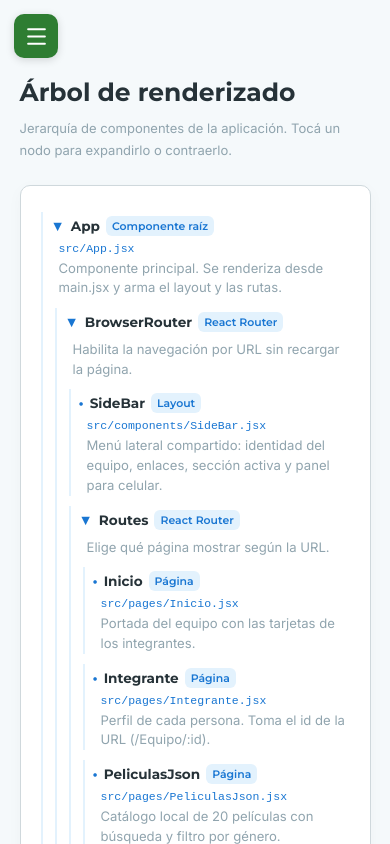
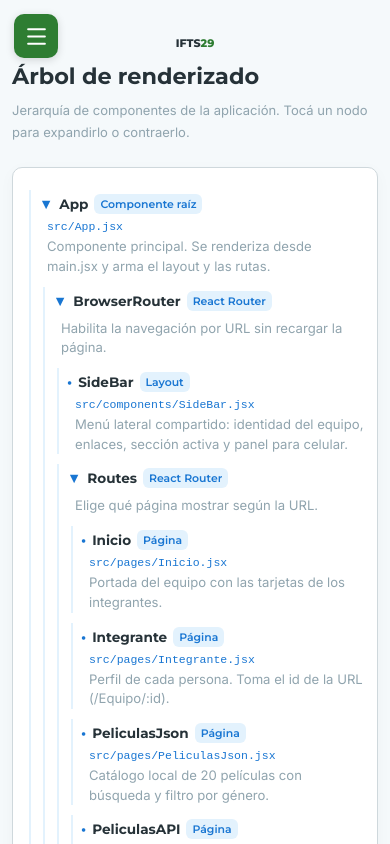
Before and after one commit to SergioCesarBarrientos/TP2---Front-End, a React (Vite) app: page /Arbol in a window 390 px wide. Shown: the top 844 px of the page. Built offline with nearby package versions, Linux system fonts and the light colour scheme.

Commit message:
fix: agregar header en Arbol y Bitacora para el responsive movil

```diff
--- a/src/pages/Arbol.css
+++ b/src/pages/Arbol.css
@@ -5,6 +5,12 @@
   max-width: 850px;
   margin: 0 auto;
   font-family: var(--fuente-texto);
+  box-sizing: border-box;
+  width: 100%;
+}
+
+.arbol-page * {
+  box-sizing: border-box;
 }
 
 .arbol-page h1 {
@@ -26,6 +32,7 @@
   border-radius: 12px;
   border: 1px solid #cfd8dc;
   box-shadow: 0 4px 16px rgba(0, 0, 0, 0.03);
+  min-width: 0;
 }
 
 .arbol-nodo {
@@ -50,6 +57,8 @@
   width: 100%;
   text-align: left;
   font-size: 1rem;
+  min-width: 0;
+  overflow-wrap: anywhere;
 }
 
 .arbol-header:hover {
@@ -68,6 +77,7 @@
   border-radius: 6px;
   color: var(--color-primario);
   font-weight: 600;
+  flex-shrink: 0;
 }
 
 .arbol-desc {
@@ -76,6 +86,8 @@
   color: var(--color-texto-secundario);
   font-family: var(--fuente-texto);
   line-height: 1.5;
+  overflow-wrap: anywhere;
+  word-break: break-word;
 }
 
 .arbol-hijos {
@@ -83,43 +95,17 @@
 }
 
 .arbol-archivo {
-     margin: 2px 0 0 20px;
-     font-family: monospace;
-     font-size: 0.8rem;
-     color: var(--color-primario);
-   }
-
-/* ==========================
-   RESPONSIVE - ÁRBOL
-========================== */
-
-.arbol-page {
-  box-sizing: border-box;
-  width: 100%;
-}
-
-.arbol-page * {
-  box-sizing: border-box;
-}
-
-.arbol-contenedor {
-  min-width: 0;
-}
-
-.arbol-header {
-  min-width: 0;
-  overflow-wrap: anywhere;
-}
-
-.arbol-tipo {
-  flex-shrink: 0;
-}
-
-.arbol-desc,
-.arbol-archivo {
+  margin: 2px 0 0 20px;
+  font-family: monospace;
+  font-size: 0.8rem;
+  color: var(--color-primario);
   overflow-wrap: anywhere;
   word-break: break-word;
 }
+
+/* ==============================
+   RESPONSIVE: TABLETS
+   ============================== */
 
 @media (max-width: 768px) {
   .arbol-page {
@@ -161,9 +147,44 @@
   }
 }
 
+/* ==============================
+   RESPONSIVE: CELULARES
+   ============================== */
+
+@media (max-width: 600px) {
+  .arbol-page {
+    margin: 0 auto;
+    padding: 24px 5% 30px;
+  }
+
+  .arbol-page h1 {
+    margin-top: 0;
+    font-size: 25px;
+    line-height: 1.3;
+  }
+
+  .arbol-page > p {
+    font-size: 13px;
+    line-height: 1.7;
+  }
+
+  .arbol-contenedor {
+    padding: 16px;
+  }
+
+  .arbol-header {
+    max-width: 100%;
+    white-space: normal;
+  }
+}
+
+/* ==============================
+   RESPONSIVE: CELULARES PEQUEÑOS
+   ============================== */
+
 @media (max-width: 480px) {
   .arbol-page {
-    padding: 20px 12px;
+    padding: 24px 12px 20px;
   }
 
   .arbol-page h1 {
@@ -200,45 +221,3 @@
     font-size: 0.72rem;
   }
 }
-
-/* RESPONSIVE: ÁRBOL */
-@media (max-width: 600px) {
-  .arbol-page {
-    box-sizing: border-box;
-    width: 100%;
-    max-width: 100%;
-    min-width: 0;
-    margin: 0;
-    padding: 76px 5% 30px;
-  }
-
-  .arbol-page h1 {
-    margin-top: 0;
-    font-size: 25px;
-    line-height: 1.3;
-  }
-
-  .arbol-page > p {
-    font-size: 13px;
-    line-height: 1.7;
-  }
-
-  .arbol-contenedor {
-    box-sizing: border-box;
-    width: 100%;
-    min-width: 0;
-    padding: 16px;
-  }
-
-  .arbol-header {
-    max-width: 100%;
-    white-space: normal;
-    overflow-wrap: anywhere;
-  }
-
-  .arbol-desc,
-  .arbol-archivo {
-    overflow-wrap: anywhere;
-    word-break: break-word;
-  }
-}
--- a/src/pages/Arbol.jsx
+++ b/src/pages/Arbol.jsx
@@ -121,6 +121,11 @@ function NodoComponente({ nodo }) {
 export default function Arbol() {
   return (
     <div className="arbol-page">
+      {/* ACÁ ESTÁ LA MAGIA: EL HEADER QUE EMPUJA TODO HACIA ABAJO */}
+      <header className="marca-superior">
+        IFTS<span>29</span>
+      </header>
+
       <h1>Árbol de renderizado</h1>
       <p>
         Jerarquía de componentes de la aplicación. Tocá un nodo para expandirlo
--- a/src/pages/Bitacora.jsx
+++ b/src/pages/Bitacora.jsx
@@ -7,7 +7,8 @@ const registros = [
     fecha: "TP1",
     tipo: "Decisión",
     titulo: "Decisiones heredadas del TP1",
-    resumen: "Mantuvimos el nombre TechArg, la idea de estilos por integrante y las tarjetas en la portada.",
+    resumen:
+      "Mantuvimos el nombre TechArg, la idea de estilos por integrante y las tarjetas en la portada.",
     detalle:
       "El nombre combina tecnología con Argentina. En el TP1 cada integrante tuvo su propio CSS para evitar conflictos, y la portada combinaba un carrusel de habilidades con una grilla de tarjetas. En el TP2 mantuvimos las tarjetas de cada integrante en la portada.",
   },
@@ -16,7 +17,8 @@ const registros = [
     fecha: "14 y 15 de octubre de 2026",
     tipo: "Avance",
     titulo: "Estructura inicial y primeros perfiles",
-    resumen: "Se creó el proyecto React con Vite y se cargaron los primeros perfiles con su navegación.",
+    resumen:
+      "Se creó el proyecto React con Vite y se cargaron los primeros perfiles con su navegación.",
     detalle:
       "Un mismo componente de perfil muestra a cada persona según la URL, y desde la portada y el menú se llega a cada uno. También se ajustaron los estilos.",
   },
@@ -34,15 +36,18 @@ const registros = [
     fecha: "23 de octubre de 2026",
     tipo: "Avance",
     titulo: "Diseño responsive y menú hamburguesa",
-    resumen: "La aplicación se adapta a celular, con un menú lateral que se abre y se cierra.",
-    detalle: "También se agregó el diseño responsive a la página de cada integrante.",
+    resumen:
+      "La aplicación se adapta a celular, con un menú lateral que se abre y se cierra.",
+    detalle:
+      "También se agregó el diseño responsive a la página de cada integrante.",
   },
   {
     id: 5,
     fecha: "23 de octubre de 2026",
     tipo: "Avance",
     titulo: "Primeras versiones del Árbol y la Bitácora",
-    resumen: "Se agregaron las secciones de Árbol de renderizado y Bitácora, con sus rutas.",
+    resumen:
+      "Se agregaron las secciones de Árbol de renderizado y Bitácora, con sus rutas.",
     detalle:
       "Se corrigieron las rutas y el CSS del árbol. Sobre esas versiones iniciales se trabajó después.",
   },
@@ -51,7 +56,8 @@ const registros = [
     fecha: "23 de octubre de 2026",
     tipo: "Dificultad",
     titulo: "Error de mayúsculas en Vercel",
-    resumen: "Dos imports de CSS no coincidían en mayúsculas con el nombre real del archivo.",
+    resumen:
+      "Dos imports de CSS no coincidían en mayúsculas con el nombre real del archivo.",
     detalle:
       "En Windows funcionaba, pero Vercel compila en Linux, que distingue mayúsculas, y el build fallaba. Corregimos los nombres de los imports (SideBar.css e Inicio.css).",
   },
@@ -60,7 +66,8 @@ const registros = [
     fecha: "23 de octubre de 2026",
     tipo: "Decisión",
     titulo: "Configuración de Vercel para las rutas",
-    resumen: "Se agregó vercel.json para poder recargar o abrir directamente cualquier sección.",
+    resumen:
+      "Se agregó vercel.json para poder recargar o abrir directamente cualquier sección.",
     detalle:
       "La aplicación es de una sola página. Sin esa regla, Vercel buscaría un archivo por cada ruta y devolvería un error 404.",
   },
@@ -69,7 +76,8 @@ const registros = [
     fecha: "23 de octubre de 2026",
     tipo: "Avance",
     titulo: "Sección de la API y navegación completa",
-    resumen: "Se implementó la API pública con fetch, estados de carga y de error y búsqueda por texto, y se conectaron las rutas de Árbol y Bitácora.",
+    resumen:
+      "Se implementó la API pública con fetch, estados de carga y de error y búsqueda por texto, y se conectaron las rutas de Árbol y Bitácora.",
     detalle:
       "La sección usa TVMaze, una API que se consulta desde el navegador sin clave privada. Con las rutas conectadas, todas las secciones del menú abren su propia página.",
   },
@@ -78,15 +86,18 @@ const registros = [
     fecha: "23 de octubre de 2026",
     tipo: "Avance",
     titulo: "Primera versión del README",
-    resumen: "Se reemplazó el README de la plantilla por uno con descripción, integrantes y uso de IA.",
-    detalle: "Después cada integrante completó su responsabilidad y su declaración de IA.",
+    resumen:
+      "Se reemplazó el README de la plantilla por uno con descripción, integrantes y uso de IA.",
+    detalle:
+      "Después cada integrante completó su responsabilidad y su declaración de IA.",
   },
   {
     id: 10,
     fecha: "24 de octubre de 2026",
     tipo: "Dificultad",
     titulo: "Conflicto de merge en App.jsx",
-    resumen: "Al juntar ramas quedaron marcas de conflicto de Git dentro de App.jsx.",
+    resumen:
+      "Al juntar ramas quedaron marcas de conflicto de Git dentro de App.jsx.",
     detalle:
       "Con esas marcas el proyecto no compilaba. Lo resolvimos dejando las rutas de Árbol y Bitácora y quitando las marcas.",
   },
@@ -95,7 +106,8 @@ const registros = [
     fecha: "24 de octubre de 2026",
     tipo: "Avance",
     titulo: "Mejoras en la API y en los catálogos",
-    resumen: "Se completó el filtro por género, se unificó el estilo de las tarjetas y se agregó un detalle expandible en el catálogo JSON.",
+    resumen:
+      "Se completó el filtro por género, se unificó el estilo de las tarjetas y se agregó un detalle expandible en el catálogo JSON.",
     detalle:
       "Las series muestran todos sus géneros, el detalle del catálogo muestra la sinopsis de cada película, y los catálogos se adaptan a distintos tamaños de pantalla.",
   },
@@ -104,7 +116,8 @@ const registros = [
     fecha: "24 de octubre de 2026",
     tipo: "Decisión",
     titulo: "La sección de la API pasa a series y suma reintentar",
-    resumen: "TVMaze devuelve series, así que la sección se renombró a Series y se agregó un botón de reintentar.",
+    resumen:
+      "TVMaze devuelve series, así que la sección se renombró a Series y se agregó un botón de reintentar.",
     detalle:
       "El botón vuelve a pedir los datos cuando hay un error. Se mantuvo el nombre del componente (PeliculasAPI) para no romper rutas ni imports.",
   },
@@ -113,7 +126,8 @@ const registros = [
     fecha: "24 de octubre de 2026",
     tipo: "Avance",
     titulo: "Árbol y Bitácora reescritos",
-    resumen: "A partir de las primeras versiones, se reescribieron las dos secciones.",
+    resumen:
+      "A partir de las primeras versiones, se reescribieron las dos secciones.",
     detalle:
       "El Árbol se arma desde datos e indica el archivo de cada componente para que coincida con el código. La Bitácora tiene registros reales, filtro por tipo y estilos en su propio CSS.",
   },
@@ -122,7 +136,8 @@ const registros = [
     fecha: "25 de octubre de 2026",
     tipo: "Avance",
     titulo: "Cierre: README según la plantilla y ajustes de calidad",
-    resumen: "El README quedó con el formato de la cátedra y se evitó la pantalla en blanco con un perfil inexistente.",
+    resumen:
+      "El README quedó con el formato de la cátedra y se evitó la pantalla en blanco con un perfil inexistente.",
     detalle:
       "El README tiene título, sitio publicado y descripción de cada captura. También se limpió un import sin usar y se corrigió el enlace de LinkedIn de un perfil.",
   },
@@ -140,10 +155,15 @@ export default function Bitacora() {
 
   return (
     <div className="bitacora-pagina">
+      {/* ACÁ AGREGAMOS EL HEADER */}
+      <header className="marca-superior">
+        IFTS<span>29</span>
+      </header>
+
       <h1 className="bitacora-titulo">Bitácora del equipo</h1>
       <p className="bitacora-intro">
-        Registro de avances, decisiones y dificultades durante el desarrollo del TP2,
-        con la fecha de cada uno.
+        Registro de avances, decisiones y dificultades durante el desarrollo del
+        TP2, con la fecha de cada uno.
       </p>
 
       <div className="bitacora-filtros">
@@ -169,14 +189,20 @@ export default function Bitacora() {
           <details key={registro.id} className="bitacora-registro">
             <summary>
               <span>{registro.titulo}</span>
-              <span className={`bitacora-etiqueta ${registro.tipo.toLowerCase().replace("ó", "o")}`}>
+              <span
+                className={`bitacora-etiqueta ${registro.tipo.toLowerCase().replace("ó", "o")}`}
+              >
                 {registro.tipo}
               </span>
               <span className="bitacora-fecha">{registro.fecha}</span>
             </summary>
             <div className="bitacora-detalle">
-              <p><strong>Resumen:</strong> {registro.resumen}</p>
-              <p><strong>Detalle:</strong> {registro.detalle}</p>
+              <p>
+                <strong>Resumen:</strong> {registro.resumen}
+              </p>
+              <p>
+                <strong>Detalle:</strong> {registro.detalle}
+              </p>
             </div>
           </details>
         ))}
```
